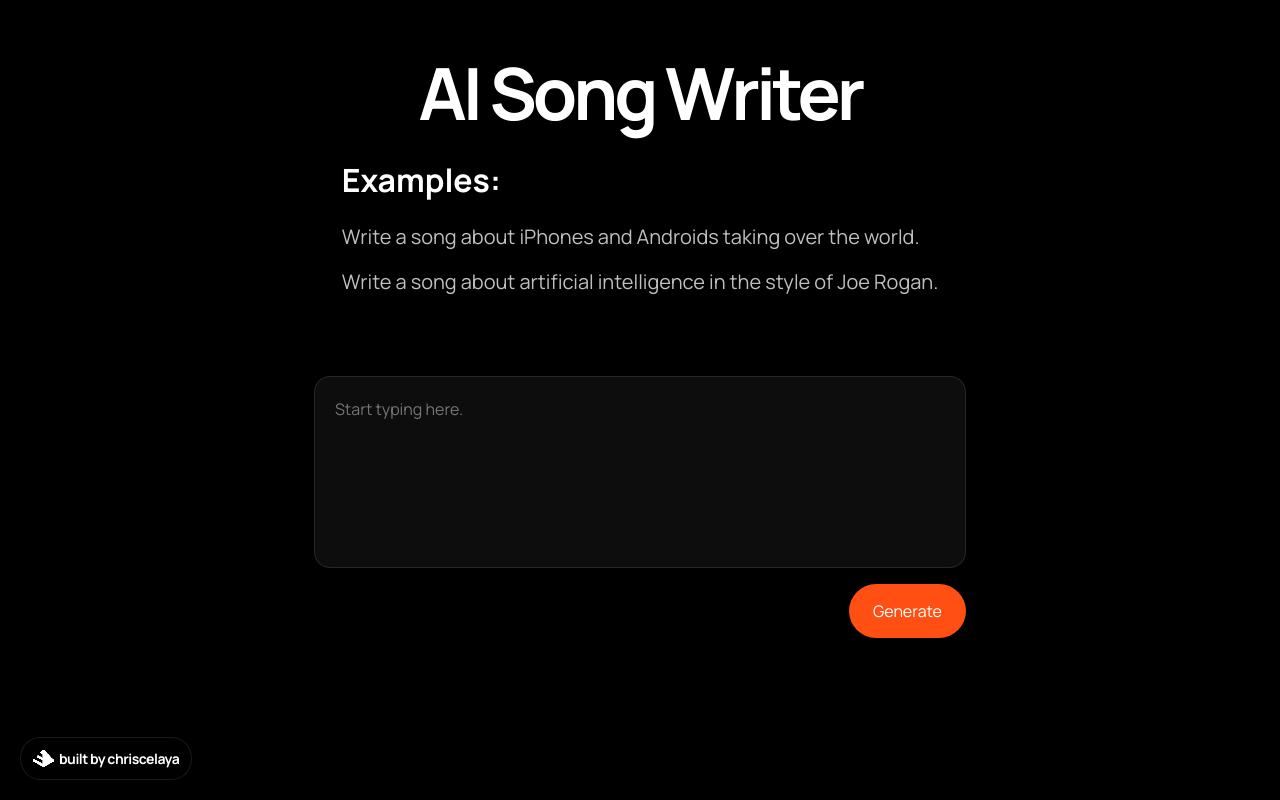
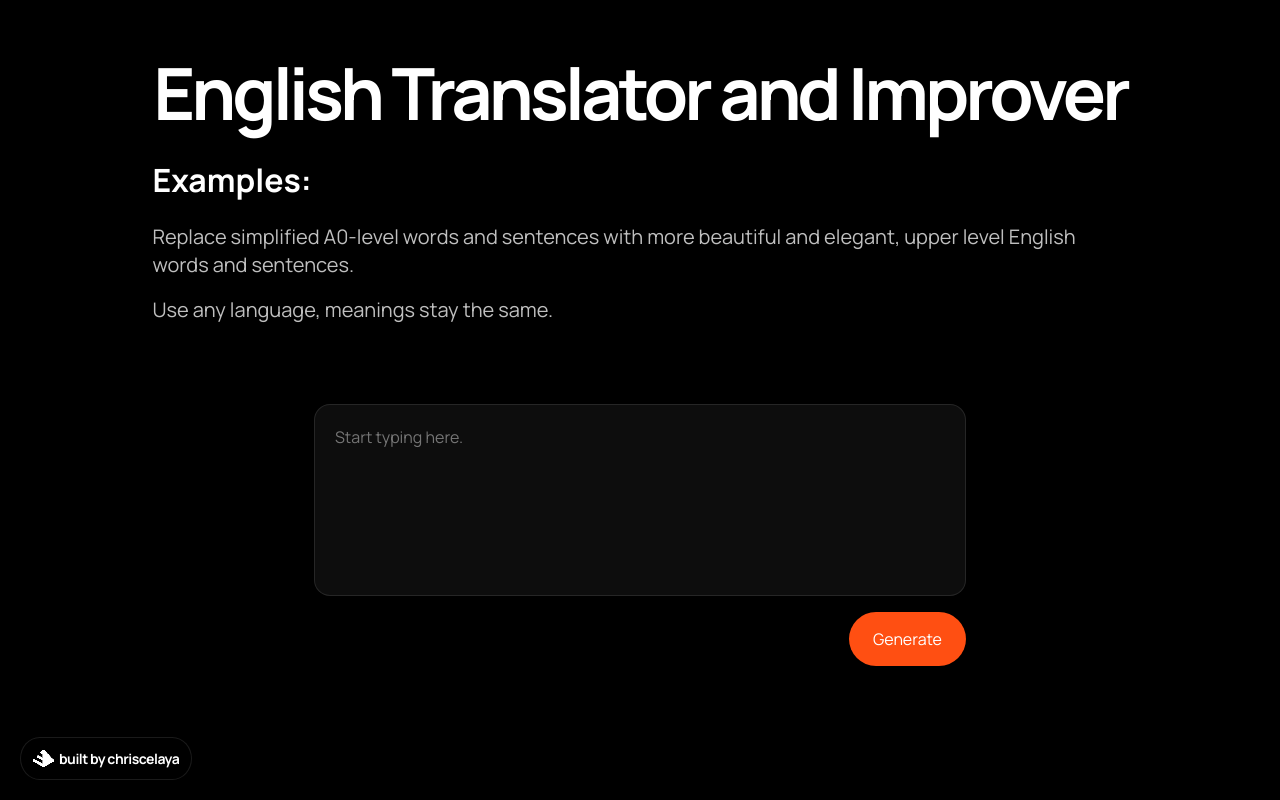
Before and after one commit to christophercelaya/GPT3-Tester, a Next.js app: page / in a window 1280 px wide. Built offline with nearby package versions, Linux system fonts and the light colour scheme.

Commit message:
update landing screen descriptions
replace simple words to elegant desc

```diff
--- a/pages/index.js
+++ b/pages/index.js
@@ -42,15 +42,15 @@ const Home = () => {
 				<div className="header">
 					<div className="header-title">
 						{/* Change your headline here */}
-						<h1>AI Song Writer</h1>
+						<h1>English Translator and Improver</h1>
 					</div>
 					<div className="header-subtitle">
 						<h1>Examples:</h1>
-            <h2>
-							Write a song about iPhones and Androids taking over the world.
+					            <h2>
+							Replace simplified A0-level words and sentences with more beautiful and elegant, upper level English words and sentences.
 						</h2>
-            <h2>
-             Write a song about artificial intelligence in the style of Joe Rogan.
+		<h2>
+             Use any language, meanings stay the same.
             </h2>
 					</div>
 				</div>
```
